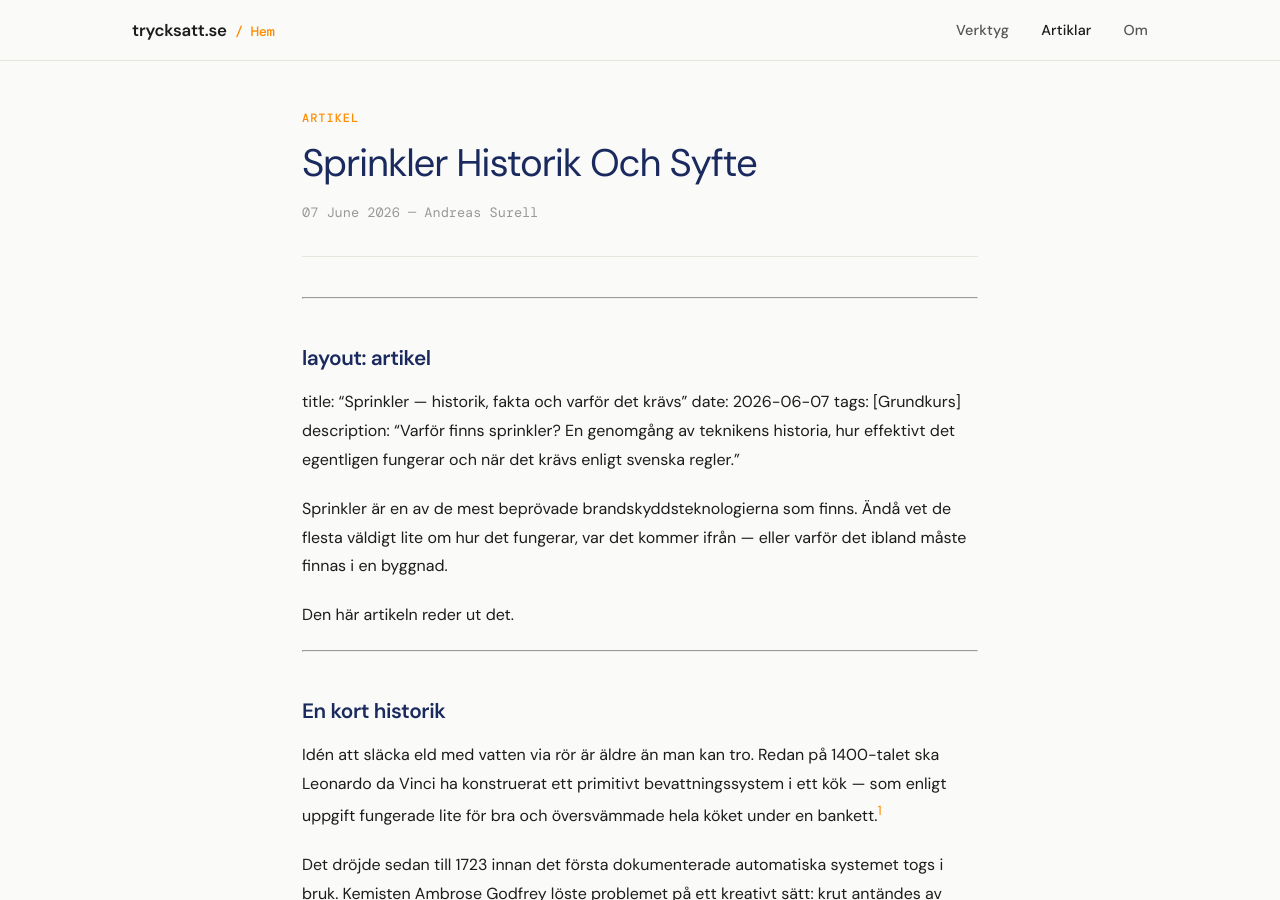
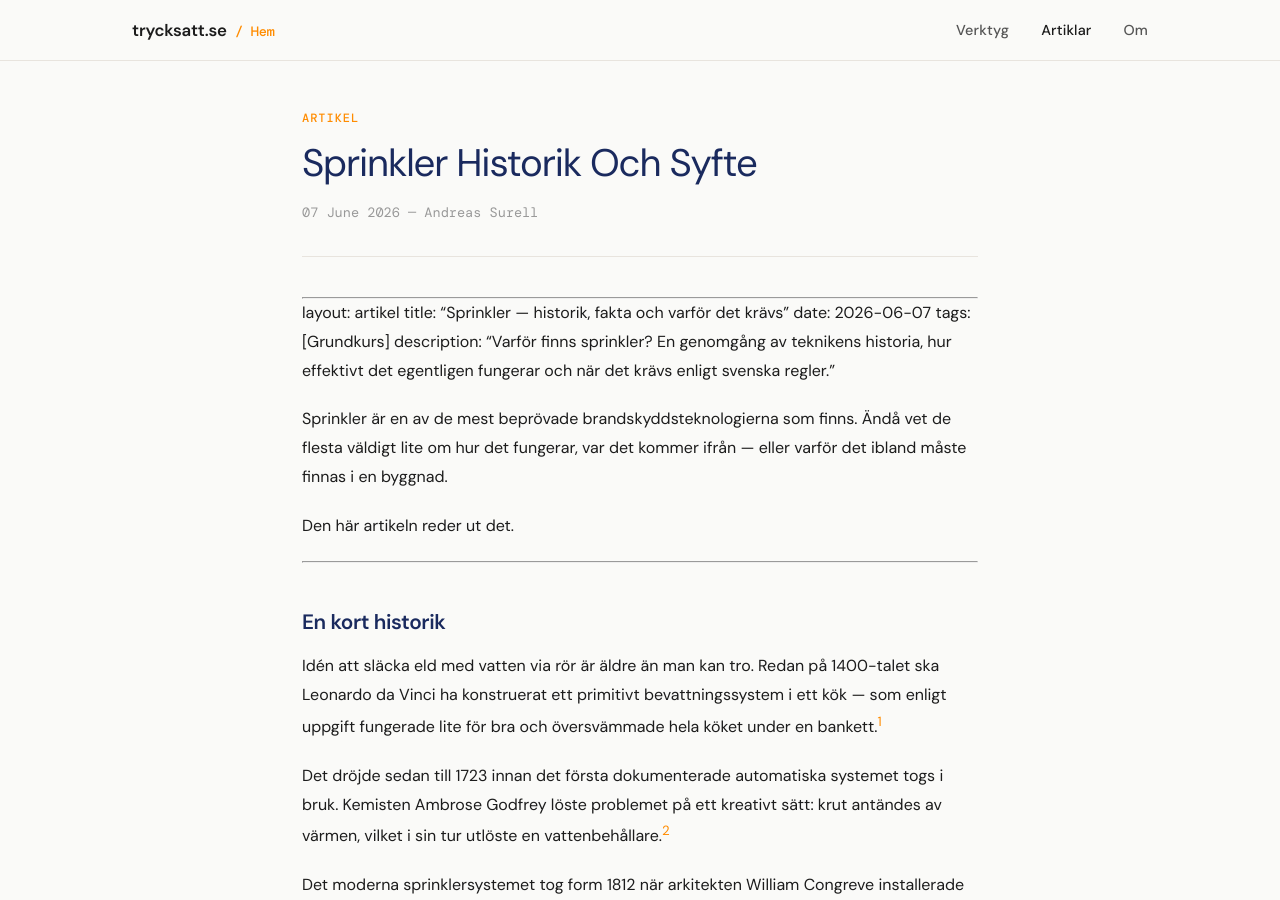
Before and after one commit to SurealSwede/trycksatt.se, a Jekyll site: the page built from _posts/2026-06-07-sprinkler-historik-och-syfte.md, in a window 1280 px wide and 900 px high. Built offline with Jekyll 4.4.1, drawn with Linux system fonts in a browser that asks for light colours; part of the change alters nothing that is shown.

```diff
--- a/_posts/2026-06-07-sprinkler-historik-och-syfte.md
+++ b/_posts/2026-06-07-sprinkler-historik-och-syfte.md
@@ -1,6 +1,6 @@
 -----
 
-## layout: artikel
+layout: artikel
 title: “Sprinkler — historik, fakta och varför det krävs”
 date: 2026-06-07
 tags: [Grundkurs]
```
